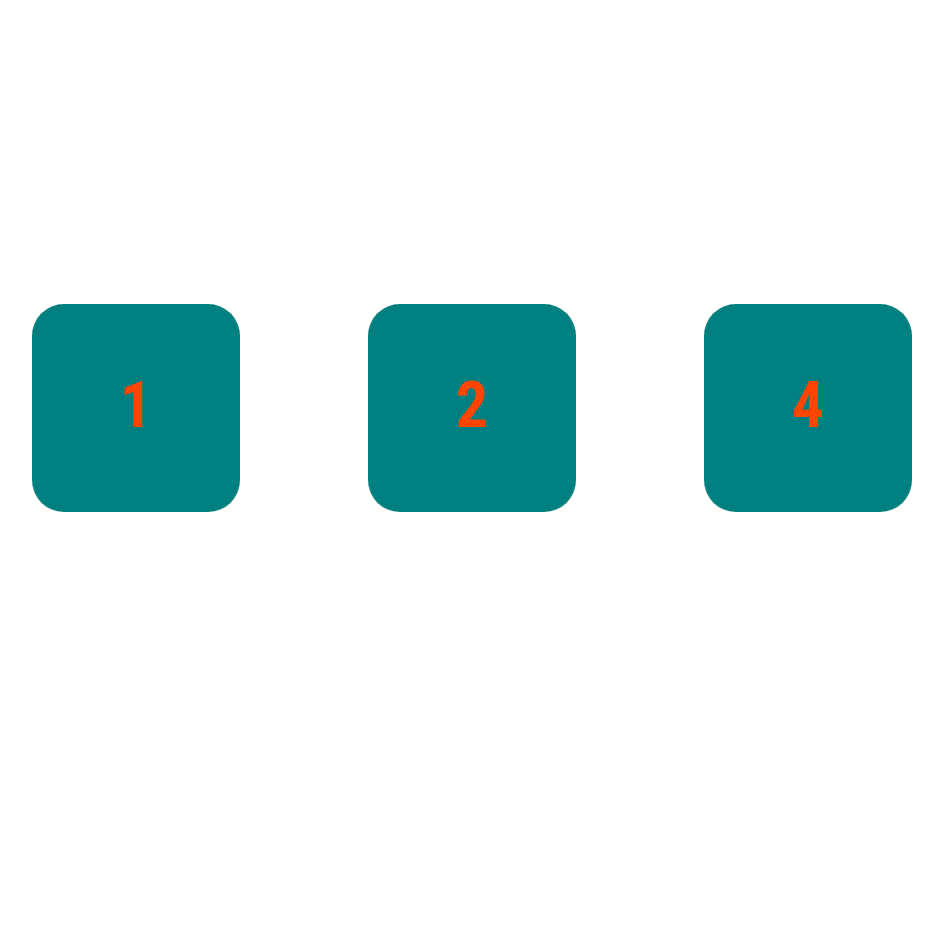
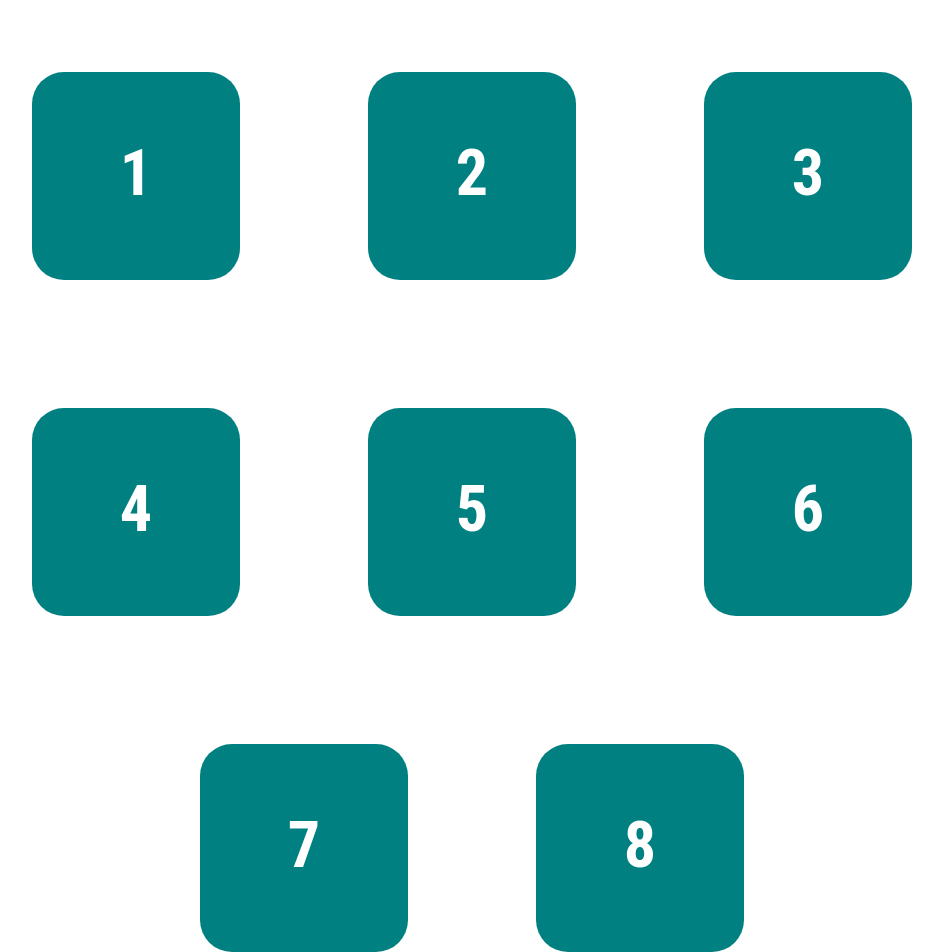
Before and after one commit to nimrik/gitTest, a website: page app/index.html in a window 1280 px wide. Shown: the whole page, without its empty margins (168-1111 px from the left). Before the commit the page ends 816 px from the top, so only its background shows below. Drawn offline with nearby package versions, Linux system fonts and the light colour scheme.

Commit message:
change gitignore

```diff
--- a/app/index.html
+++ b/app/index.html
@@ -12,10 +12,14 @@
 	<p><img src="img/2.jpg" alt="Alt"></p>
 	<p><img src="img/3.jpg" alt="Alt"></p>-->
 
-	<h1>1</h1>
-	<h1>2</h1>
-	<h1>4</h1>
-<!--	<h1>5</h1>-->
+<h1>1</h1>
+<h1>2</h1>
+<h1>3</h1>
+<h1>4</h1>
+<h1>5</h1>
+<h1>6</h1>
+<h1>7</h1>
+<h1>8</h1>
 
 	<script src="js/libs.min.js"></script>
 
--- a/app/sass/main.sass
+++ b/app/sass/main.sass
@@ -2,6 +2,7 @@ body
 	display: flex
 	align-items: center
 	justify-content: center
+	flex-wrap: wrap
 	text-align: center
 	font-family: 'Roboto Condensed', sans-serif
 	height: 100vh
@@ -14,7 +15,7 @@ body
 		display: block
 		background-color: teal
 		border-radius: .5em
-		color: yellow
+		color: white
 
 		width: 80px
 		height: 80px
```
Also changed, not shown: app/css/main.css, 1 other file.
